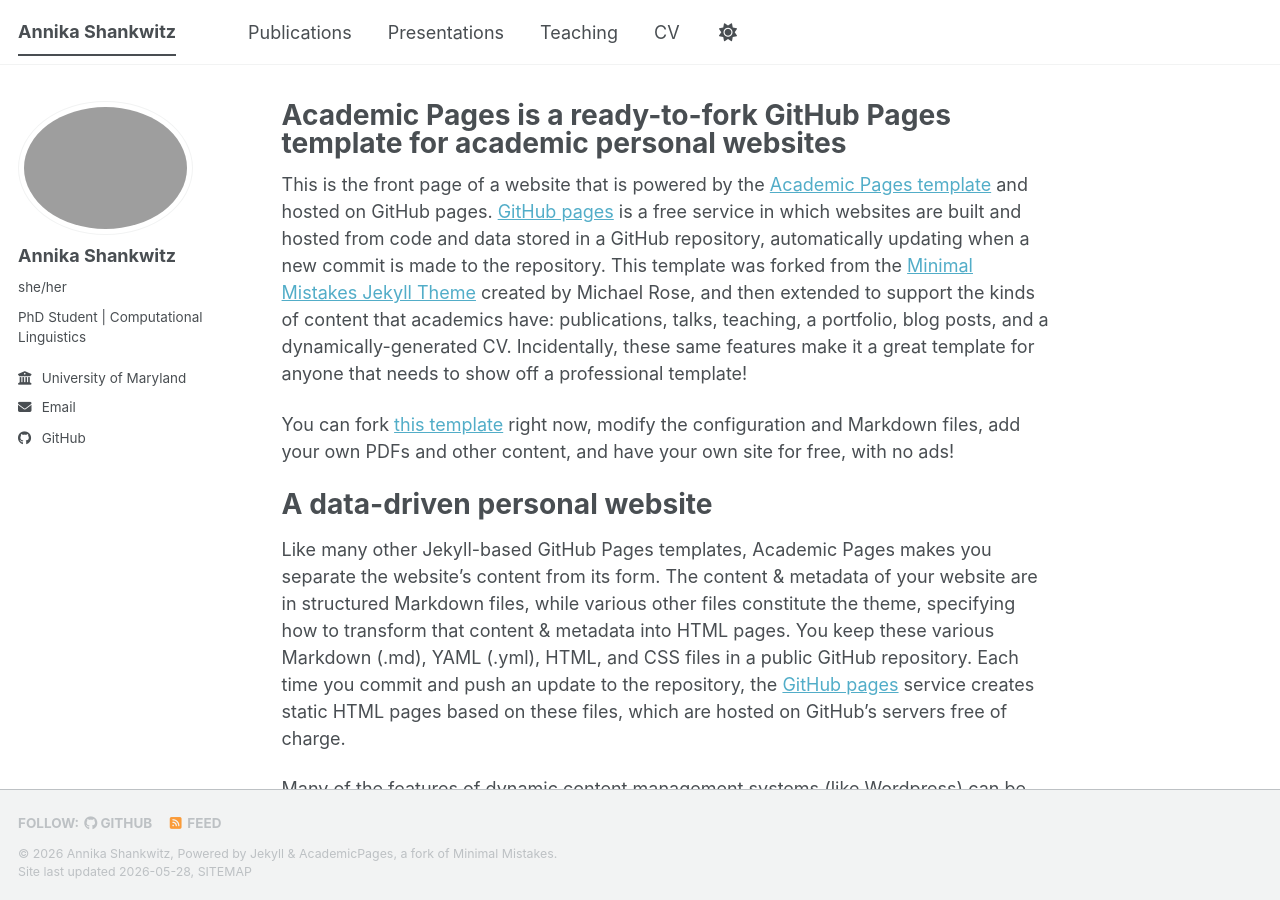
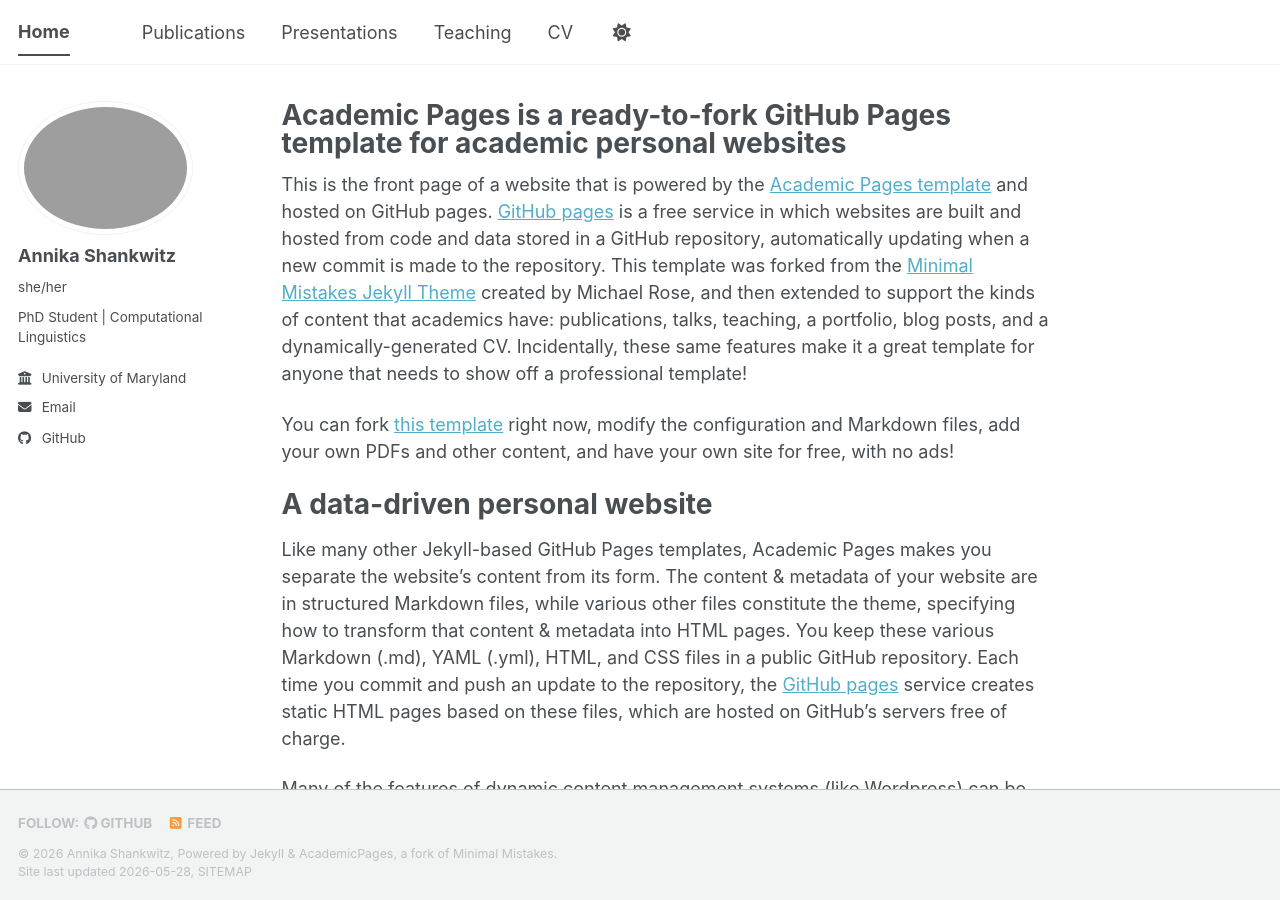
Before and after one commit to its-Annika/its-Annika.github.io, a Jekyll site: the page built from _pages/about.md, in a window 1280 px wide and 900 px high. Built offline with Jekyll 4.4.1, drawn with Linux system fonts in a browser that asks for light colours; a script bundle is joined from its source files by our own code; library files that are not in the unit come from our copies.

Commit message:
Update _config.yml

```diff
--- a/_config.yml
+++ b/_config.yml
@@ -9,7 +9,7 @@
 # Basic Site Settings
 locale                   : "en-US"
 site_theme               : "default" # The available themes options are "default", "air", "sunrise", "mint", "dirt" and "contrast"
-title                    : "Annika Shankwitz"
+title                    : "Home"
 title_separator          : "-"
 name                     : &name "Annika Shankwitz"
 description              : &description "Your Name's academic portfolio"   # Update this with a general description of your site, this is the default if not overridden by a page
```
